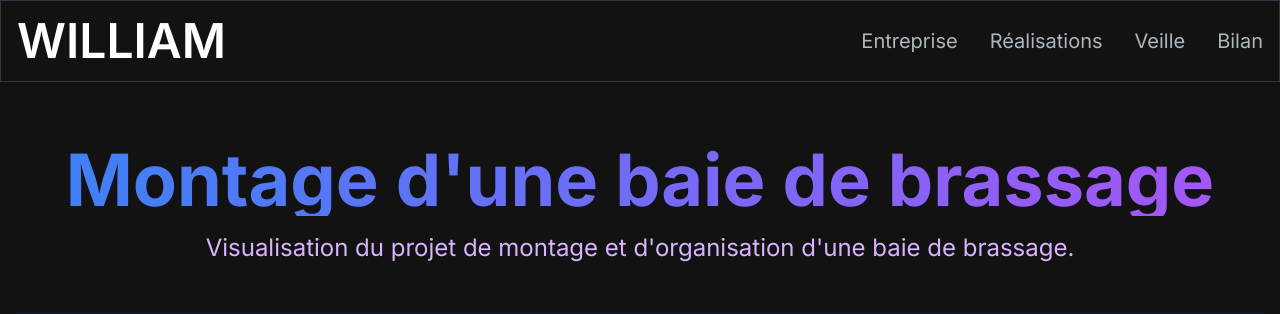
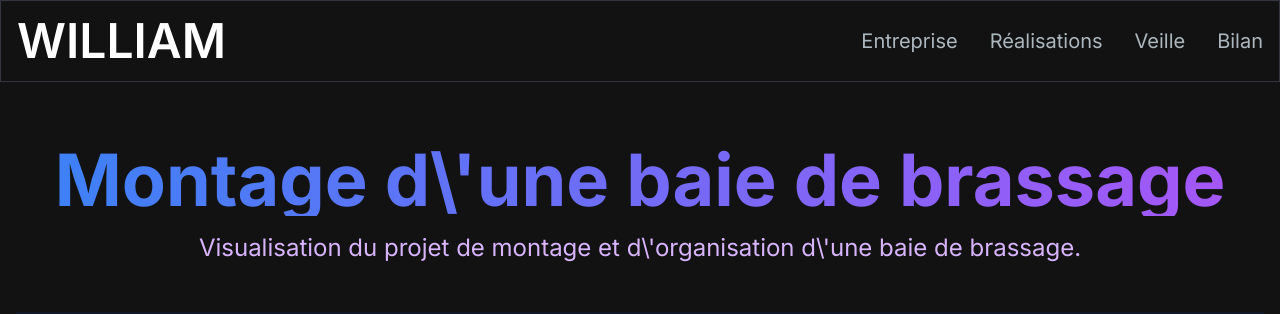
Before and after one commit to WilliamBerne95/PORTFOLIO, a Next.js app: page /projets/brassage in a window 1280 px wide. Shown: the top 314 px of the page. Built offline with nearby package versions, Linux system fonts and the light colour scheme.

Commit message:
finish projet brassge

```diff
--- a/src/app/projets/brassage/page.js
+++ b/src/app/projets/brassage/page.js
@@ -8,7 +8,7 @@ const images = [
     {
         path: '/images/projects/brassage/1bai1.jpg',
         description: 'Panneau de brassage',
-        comment: "Installation du panneau de brassage dans la baie, assurant la centralisation des connexions réseau de l'ensemble du bâtiment.",
+        comment: "Installation du panneau de brassage dans la baie, assurant la centralisation des connexions réseau de l\'ensemble du bâtiment.",
     },
     {
         path: '/images/projects/brassage/2brs1.jpg',
@@ -18,7 +18,7 @@ const images = [
     {
         path: '/images/projects/brassage/3eth.jpg',
         description: 'Prises Ethernet murales',
-        comment: "Installation des prises Ethernet murales pour faciliter l'accès au réseau dans différentes pièces.",
+        comment: "Installation des prises Ethernet murales pour faciliter l\'accès au réseau dans différentes pièces.",
     },
     {
         path: '/images/projects/brassage/4ipconfig.PNG',
@@ -60,10 +60,10 @@ const BrassageManagement = () => {
         <div className="container mx-auto py-12 px-4">
             <div className="text-center mb-12">
                 <h1 className="text-5xl sm:text-6xl md:text-7xl font-bold mb-4 bg-clip-text text-transparent bg-gradient-to-r from-primary-500 to-secondary-500">
-                    Montage d'une baie de brassage
+                    Montage d\'une baie de brassage
                 </h1>
                 <p className="text-lg sm:text-xl md:text-2xl text-secondary-300">
-                    Visualisation du projet de montage et d'organisation d'une baie de brassage.
+                    Visualisation du projet de montage et d\'organisation d\'une baie de brassage.
                 </p>
             </div>
 
```
